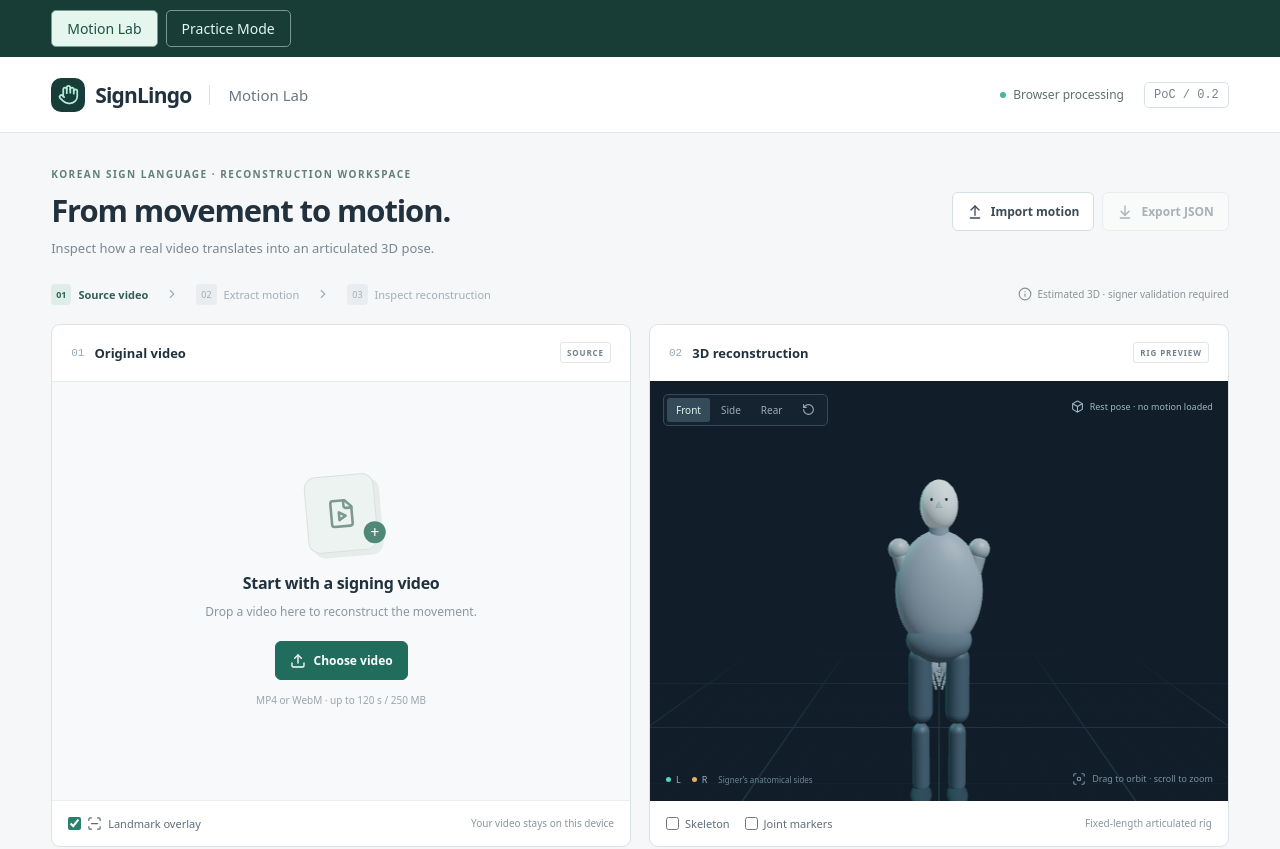
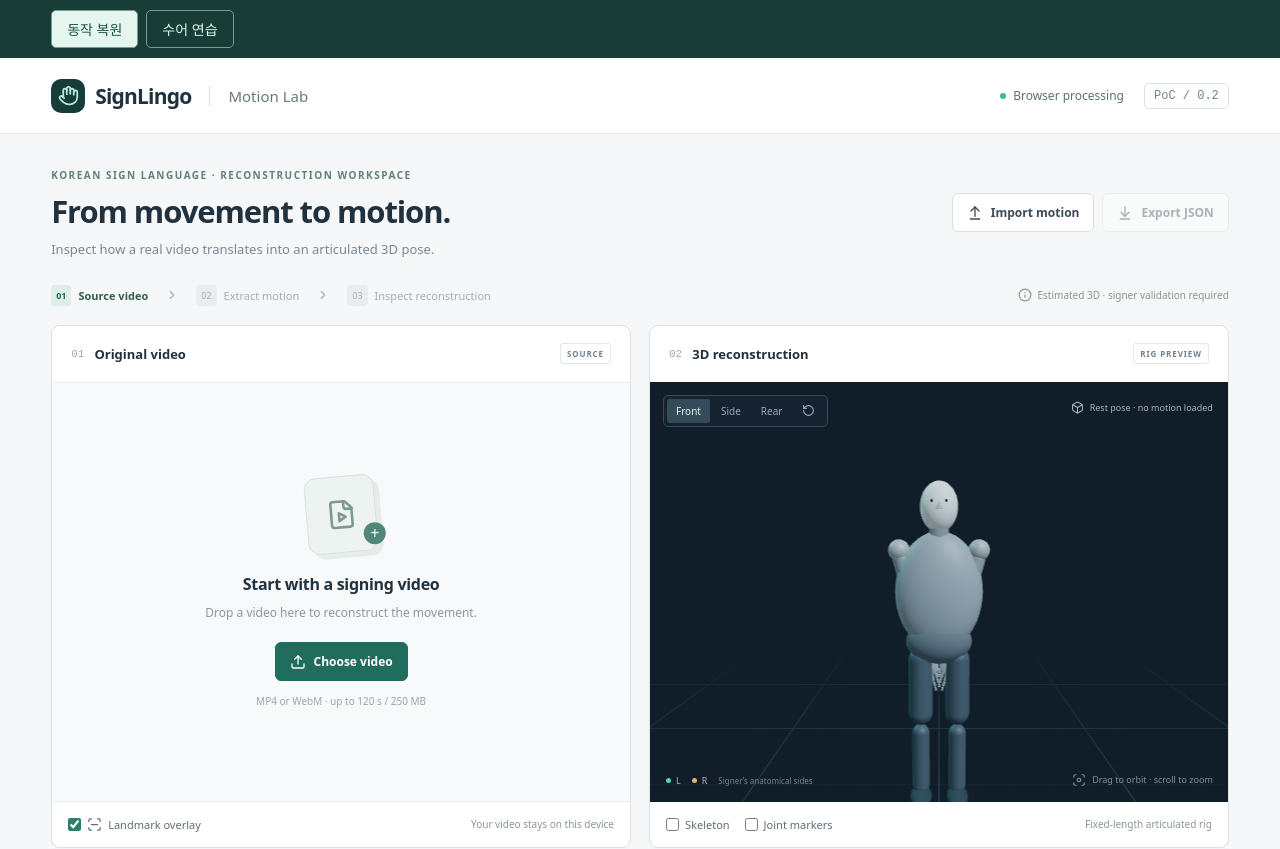
Before and after one commit to KINGJNU-sakayume/SignLingo, a React (Vite) app: page / in a window 1280 px wide. Shown: the top 849 px of the page. Built offline with nearby package versions, Linux system fonts and the light colour scheme.

Commit message:
Translate src/Shell.tsx interface into Korean

```diff
--- a/src/Shell.tsx
+++ b/src/Shell.tsx
@@ -3,5 +3,5 @@ import MotionLab from './App';
 import { PracticeMode } from './practice/PracticeMode';
 export default function Shell() {
   const [mode,setMode]=useState<'lab'|'practice'>('lab');
-  return <><nav className="mode-nav" aria-label="Workspace"><button aria-pressed={mode==='lab'} onClick={()=>setMode('lab')}>Motion Lab</button><button aria-pressed={mode==='practice'} onClick={()=>setMode('practice')}>Practice Mode</button></nav><div hidden={mode!=='lab'}><MotionLab active={mode==='lab'}/></div>{mode==='practice'&&<PracticeMode/>}</>;
+  return <><nav className="mode-nav" aria-label="작업 영역"><button aria-pressed={mode==='lab'} onClick={()=>setMode('lab')}>동작 복원</button><button aria-pressed={mode==='practice'} onClick={()=>setMode('practice')}>수어 연습</button></nav><div hidden={mode!=='lab'}><MotionLab active={mode==='lab'}/></div>{mode==='practice'&&<PracticeMode/>}</>;
 }
```
